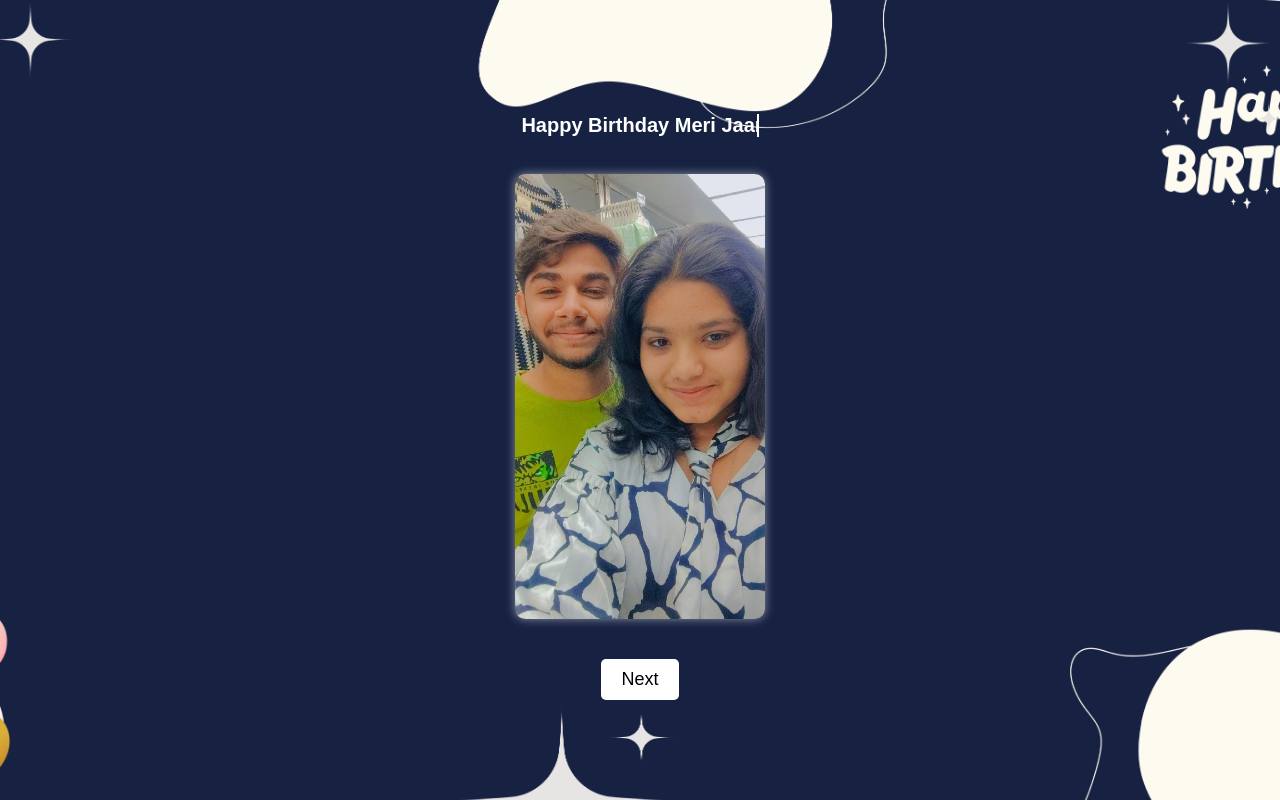
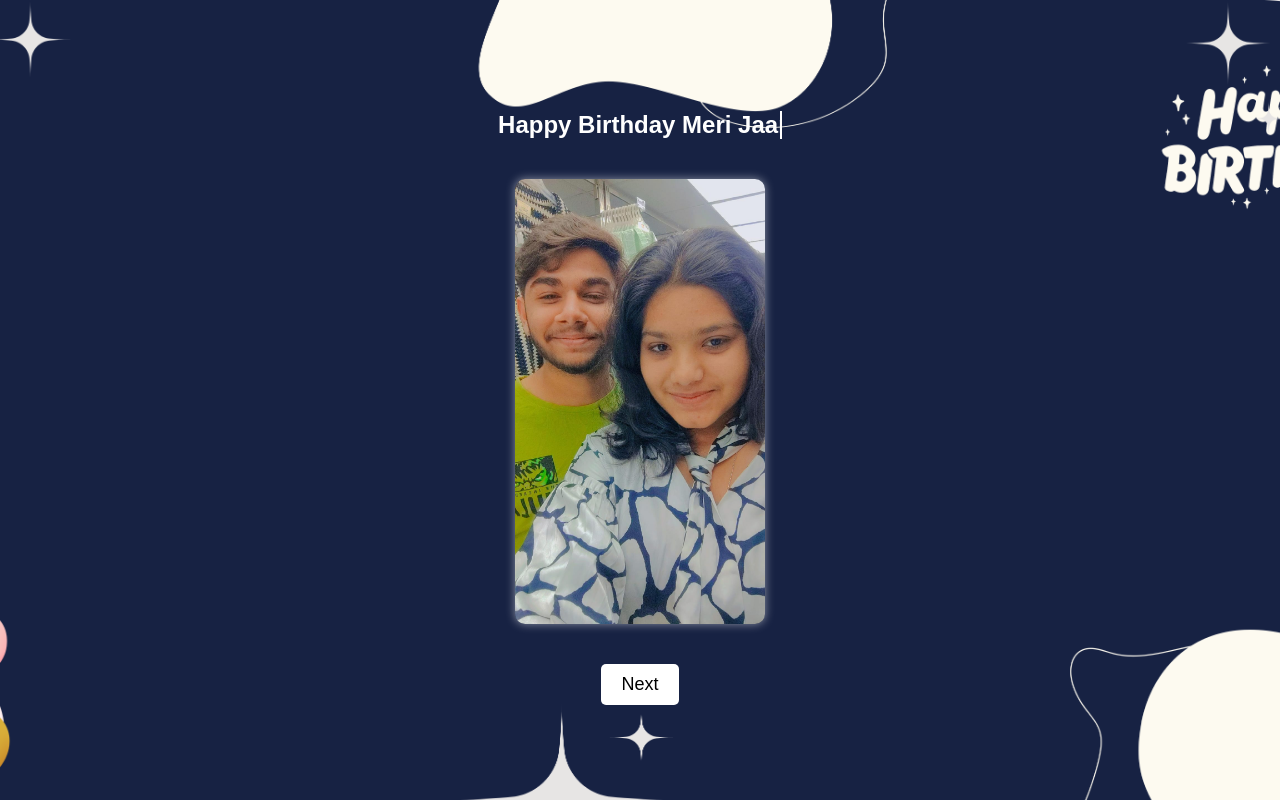
Before and after one commit to Shreshthpatel/Birthday, a plain HTML site: page index.html in a window 1280 px wide. Both pictures are taken after a click on the element "Tap to Begin". Drawn offline with Linux system fonts and the light colour scheme.

Commit message:
Update style.css

```diff
--- a/style.css
+++ b/style.css
@@ -45,7 +45,7 @@ body {
     white-space: nowrap;
     display: inline-block;
     border-right: 2px solid white;
-    font-size: 20px;
+    font-size: 24px;
     width: 0;
     animation: typewriter 3s steps(40, end) forwards;
 }
@@ -59,13 +59,13 @@ img {
 }
 
 #photo {
-    width: 250px; /* Adjust the size */
-    border-radius: 10px; /* Optional */
+    width: 250px;
+    border-radius: 10px;
     box-shadow: 0px 0px 10px rgba(255, 255, 255, 0.5);
 }
 
 #cake {
-    width: 200px; /* Adjust size */
+    width: 200px;
 }
 
 /* Buttons */
```
